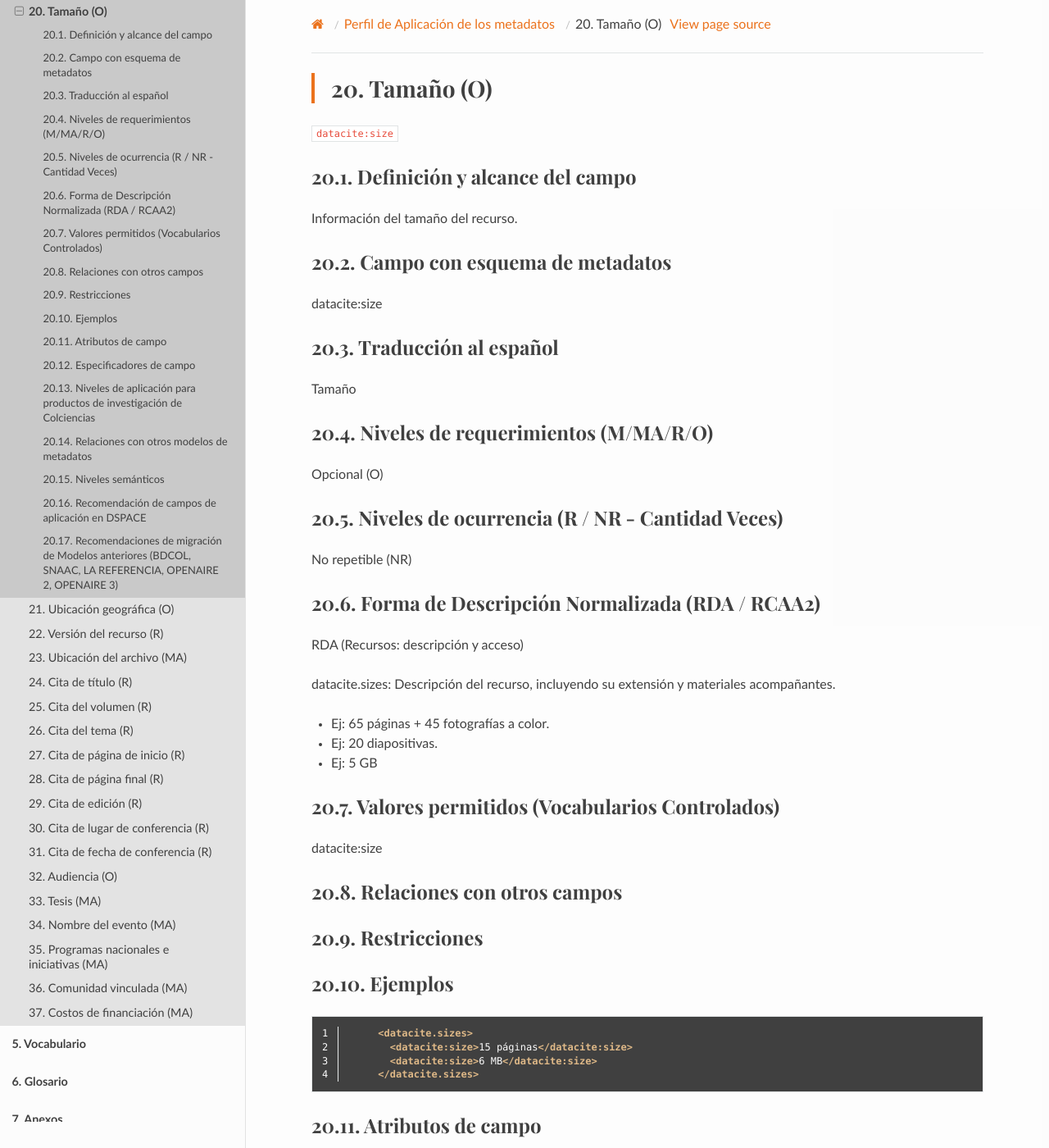
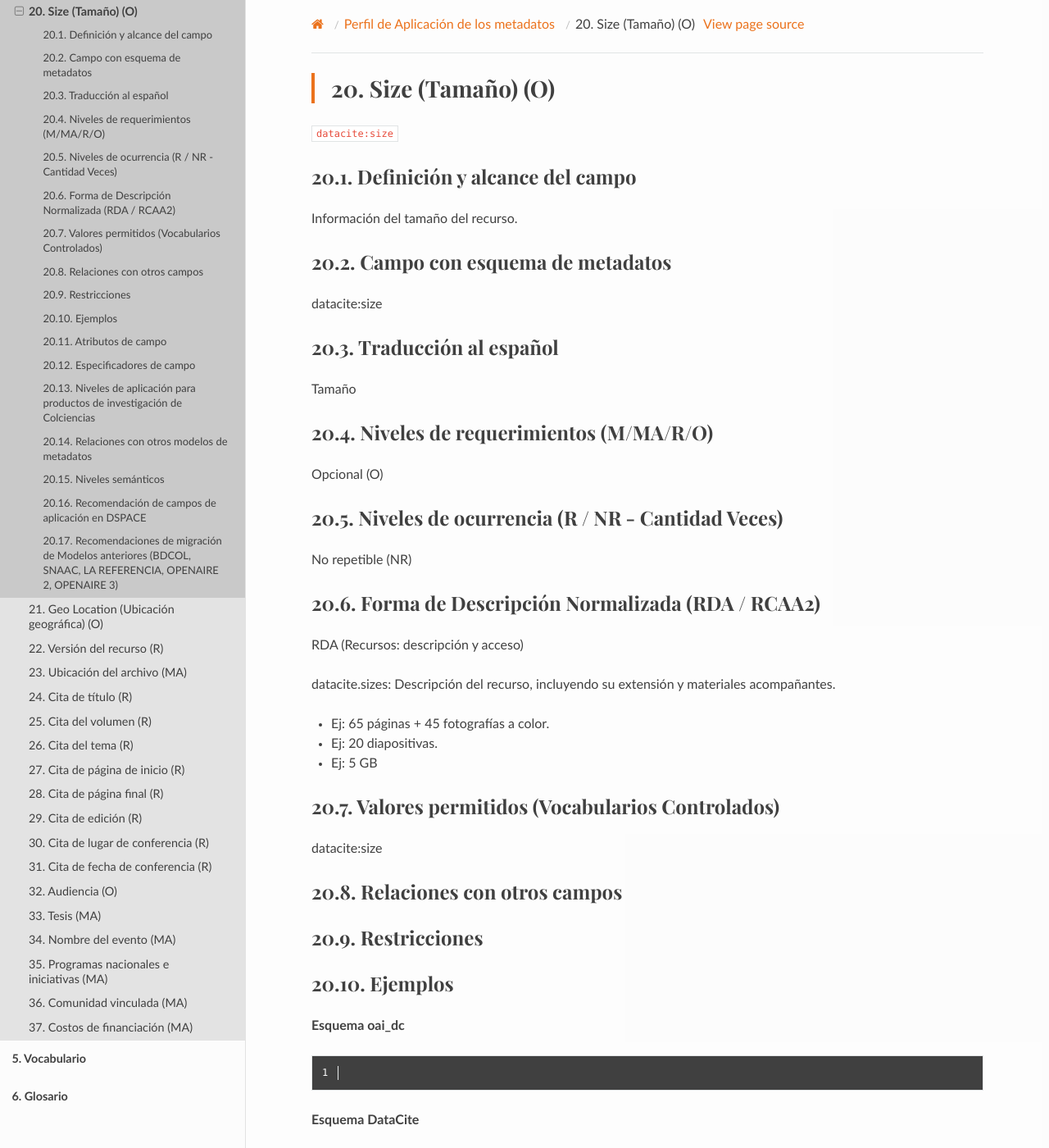
Before and after one commit to rcic/openaire4, a Sphinx documentation site: the page built from docs/field_size.rst, in a window 1280 px wide and 1400 px high. Shown: the whole window at 82% size. Built offline with Sphinx 7.4.7 and the Read the Docs theme 2.0.0, drawn with Linux system fonts in a browser that asks for light colours; some web fonts are replaced; a script that is not in the unit is left out; some of the changed text lies outside the part shown.

Commit message:
actualizacion

```diff
--- a/docs/field_size.rst
+++ b/docs/field_size.rst
@@ -1,7 +1,7 @@
 .. _dci:size:
 
-Tamaño (O)
-==========
+Size (Tamaño) (O)
+=================
 
 ``datacite:size``
 
@@ -48,13 +48,32 @@
 Ejemplos
 --------
 
+**Esquema oai_dc**
+
 .. code-block:: xml
    :linenos:
 
-  	<datacite.sizes>
+**Esquema DataCite**
+
+.. code-block:: xml
+   :linenos:
+
+	<datacite.sizes>
           <datacite:size>15 páginas</datacite:size>
           <datacite:size>6 MB</datacite:size>
  	</datacite.sizes>
+
+
+**Esquema xoai**
+
+.. code-block:: xml
+   :linenos:
+
+**Esquema xoai**
+
+.. code-block:: xml
+   :linenos:
+
 
 
 Atributos de campo
```
Also changed, not shown: docs/field_geolocation.rst (+19 -2 lines).
